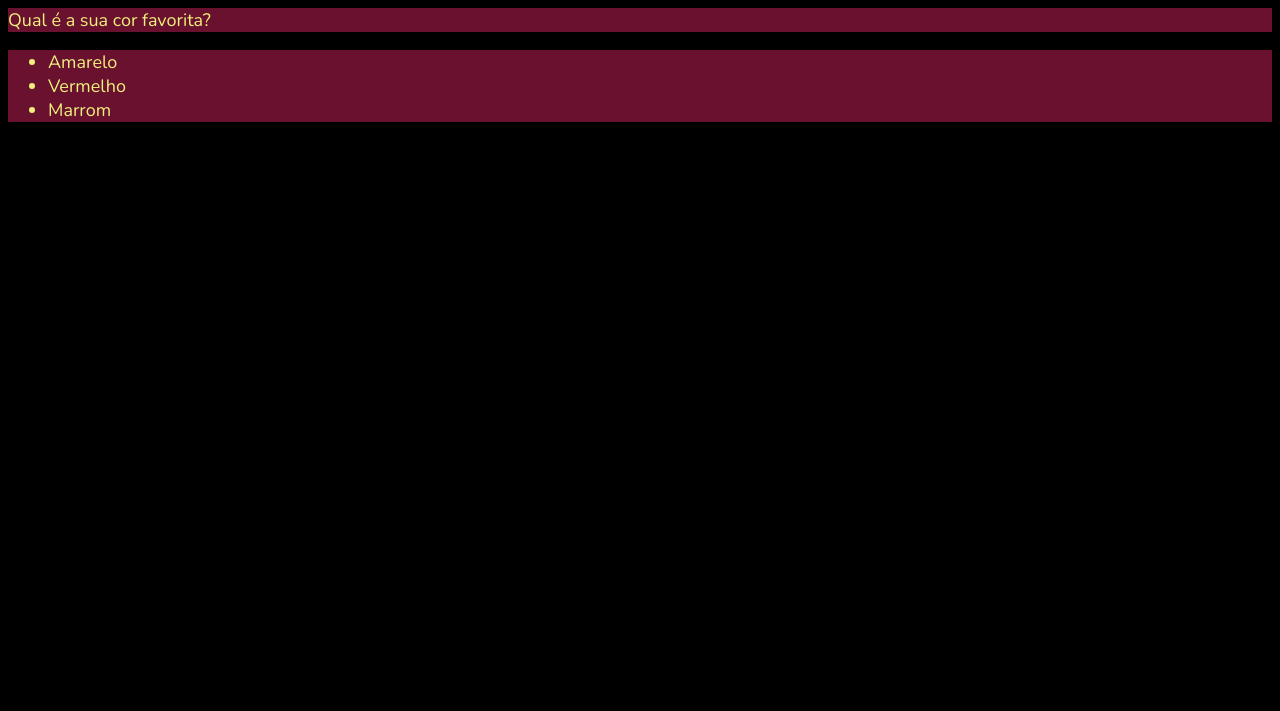
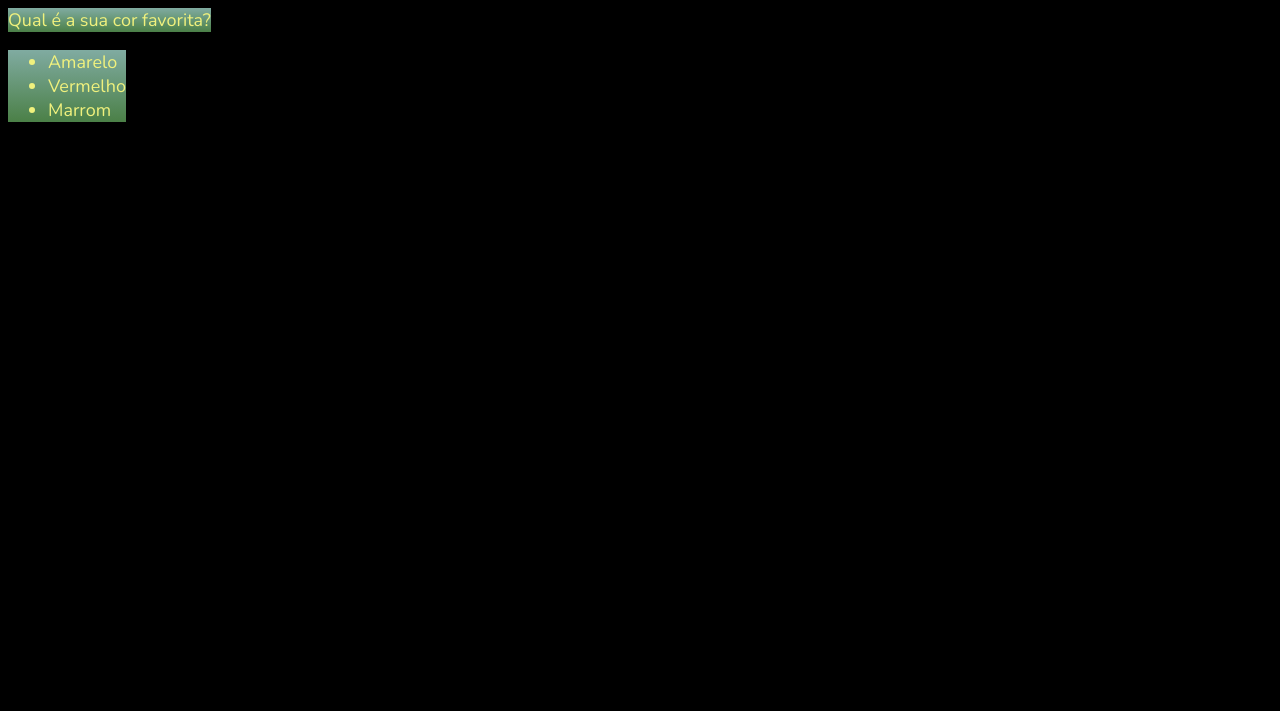
Before and after one commit to biel-igl/exerciciosDaTrybe, a plain HTML site: page bloco 3/3.2/index.html in a window 1280 px wide. Shown: the part 89-800 px from the top of the page. Drawn offline with nearby package versions, Linux system fonts and the light colour scheme.

Commit message:
tentativa de fade

```diff
--- a/bloco 3/3.2/index.html
+++ b/bloco 3/3.2/index.html
@@ -23,11 +23,13 @@
             background-color: aquamarine;
         }
         .OtherColor{
-            background-color: #69112E;
+           background-image: linear-gradient(#80ABA1, #4B8047);
+           width:max-content;
         }
     </style>
 </head>
 <body>
+
     <h1>Exercícios 3.2</h1>
     <p class="OtherColor">Qual é a sua cor favorita?</p>
     <ul id :"listUnorg"; class="OtherColor">
```
